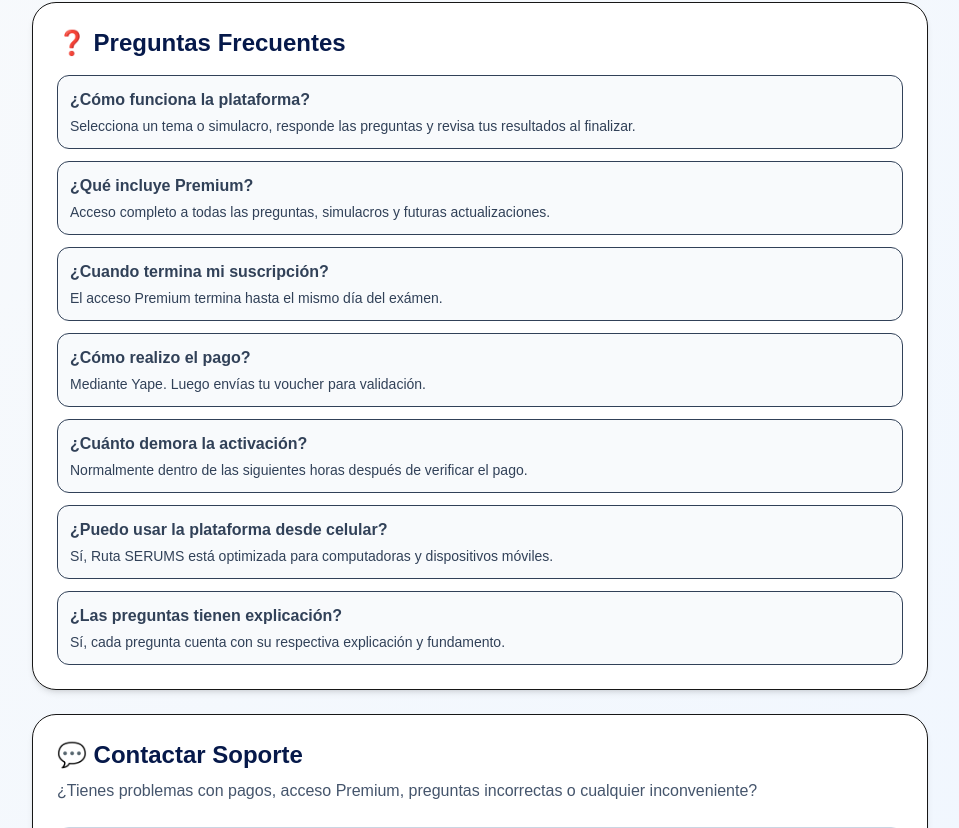
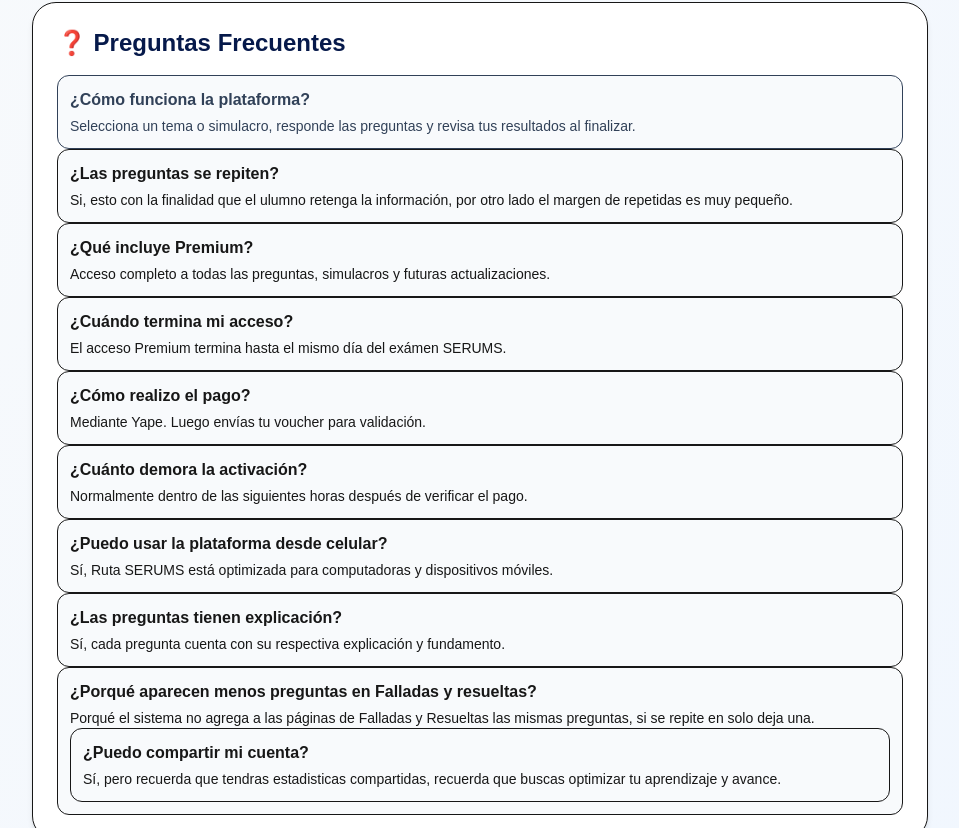
Before and after one commit to elverdioses18-spec/banco-serums-peru, a Next.js app: page /soporte in a window 1280 px wide. Shown: the part 212-1040 px from the top of the page, without its empty margins (160-1119 px from the left). Built offline with nearby package versions, Linux system fonts and the light colour scheme; no server answers.

Commit message:
Version estable V1

```diff
--- a/app/admin/page.tsx
+++ b/app/admin/page.tsx
@@ -20,6 +20,7 @@
 const [descripcionSimulacro, setDescripcionSimulacro] = useState("");
 const [soloPremiumSimulacro, setSoloPremiumSimulacro] = useState(false);
 const [fechaInicio, setFechaInicio] = useState("");
+const [numeroSimulacro, setNumeroSimulacro] = useState(1);
 const [fechaFin, setFechaFin] = useState("");
 const [cantidadPreguntas, setCantidadPreguntas] = useState(50);
 const [tiempoMinutos, setTiempoMinutos] = useState(60);
@@ -567,6 +568,13 @@
     onChange={(e) => setTituloSimulacro(e.target.value)}
     className="w-full bg-slate-900 border border-slate-500 text-white rounded-xl p-3"
   />
+  <input
+  type="number"
+  placeholder="Número de simulacro"
+  value={numeroSimulacro}
+  onChange={(e) => setNumeroSimulacro(Number(e.target.value))}
+  className="w-full bg-slate-900 border border-slate-500 text-white rounded-xl p-3"
+/>
 
   <textarea
     placeholder="Descripción"
--- a/app/page.tsx
+++ b/app/page.tsx
@@ -2169,7 +2169,9 @@
         <p>✅ Historial completo</p>
         <p>✅ Estadísticas y progreso completo</p>
         <p>✅ Reforzamiento inteligente</p>
-        <p>✅ Página de preguntas falladas</p>
+        <p>✅ Página de preguntas falladas y
+          resueltas
+        </p>
       </div>
 
       <span className="text-center blocktext-slate-500 text-xl">
--- a/app/simulacro-evento/ranking/page.tsx
+++ b/app/simulacro-evento/ranking/page.tsx
@@ -68,18 +68,41 @@
     }
 
     setResultados(data || []);
+
 const usuarioGuardado = JSON.parse(
   localStorage.getItem("usuarioActual") || "{}"
 );
 
 if (usuarioGuardado?.correo) {
-      const historialUsuario = (data || []).filter(
-        (item) =>
-          item.correo?.trim().toLowerCase() ===
-          usuarioGuardado.correo.trim().toLowerCase()
+  const correoUsuario = usuarioGuardado.correo.trim().toLowerCase();
+
+  const { data: todosMisResultados } = await supabase
+    .from("simulacro_resultados")
+    .select("*")
+    .ilike("correo", correoUsuario)
+    .order("fecha_envio", { ascending: false });
+
+  const idsSimulacros = [
+    ...new Set((todosMisResultados || []).map((item) => item.simulacro_id)),
+  ];
+
+  const { data: simulacrosInfo } = await supabase
+    .from("simulacros_evento")
+    .select("id, numero_simulacro, solo_premium, titulo")
+    .in("id", idsSimulacros);
+
+  const historialCompleto = (todosMisResultados || []).map((resultado) => {
+    const simulacro = (simulacrosInfo || []).find(
+      (s) => s.id === resultado.simulacro_id
     );
 
-      setHistorialResultados(historialUsuario);
+    return {
+      ...resultado,
+      simulacro,
+    };
+  });
+
+  setHistorialResultados(historialCompleto);
 }
     setCargando(false);
   };
@@ -349,7 +372,9 @@
           className="border border-slate-200 rounded-xl p-3"
         >
          <p className="font-bold text-[#06194a]">
-            {nombreSimulacro}
+  {item.simulacro?.solo_premium
+    ? `👑 Simulacro Premium #${item.simulacro?.numero_simulacro}`
+    : `🏆 Simulacro Nacional Gratuito #${item.simulacro?.numero_simulacro}`}
 </p>
 
           <p className="text-sm text-slate-600">
--- a/app/soporte/page.tsx
+++ b/app/soporte/page.tsx
@@ -52,6 +52,15 @@
                 <p className="mt-1 text-sm">
                   Selecciona un tema o simulacro, responde las preguntas y revisa tus resultados al finalizar.
                 </p>
+                </div>
+
+              </div>
+              <div className="p-3 bg-slate-50 rounded-xl border">
+                <strong>¿Las preguntas se repiten?</strong>
+                <p className="mt-1 text-sm">
+                  Si, esto con la finalidad que el ulumno retenga la información, por
+                  otro lado el margen de repetidas es muy pequeño.
+                </p>
               </div>
 
               <div className="p-3 bg-slate-50 rounded-xl border">
@@ -62,9 +71,9 @@
               </div>
 
               <div className="p-3 bg-slate-50 rounded-xl border">
-                <strong>¿Cuando termina mi suscripción?</strong>
+                <strong>¿Cuándo termina mi acceso?</strong>
                 <p className="mt-1 text-sm">
-                  El acceso Premium termina hasta el mismo día del exámen.
+                  El acceso Premium termina hasta el mismo día del exámen SERUMS.
                 </p>
               </div>
 
@@ -93,6 +102,23 @@
                 <strong>¿Las preguntas tienen explicación?</strong>
                 <p className="mt-1 text-sm">
                   Sí, cada pregunta cuenta con su respectiva explicación y fundamento.
+                </p>
+                </div>
+
+
+                <div className="p-3 bg-slate-50 rounded-xl border">
+                <strong>¿Porqué aparecen menos preguntas en Falladas y resueltas?</strong>
+                <p className="mt-1 text-sm">
+                  Porqué el sistema no agrega a las páginas de Falladas y Resueltas las
+                  mismas preguntas, si se repite en solo deja una.
+                </p>
+
+
+                <div className="p-3 bg-slate-50 rounded-xl border">
+                <strong>¿Puedo compartir mi cuenta?</strong>
+                <p className="mt-1 text-sm">
+                  Sí, pero recuerda que tendras estadisticas compartidas, recuerda que buscas
+                  optimizar tu aprendizaje y avance.
                 </p>
               </div>
 
```
Lines whose indentation alone changed are shown as unchanged.
